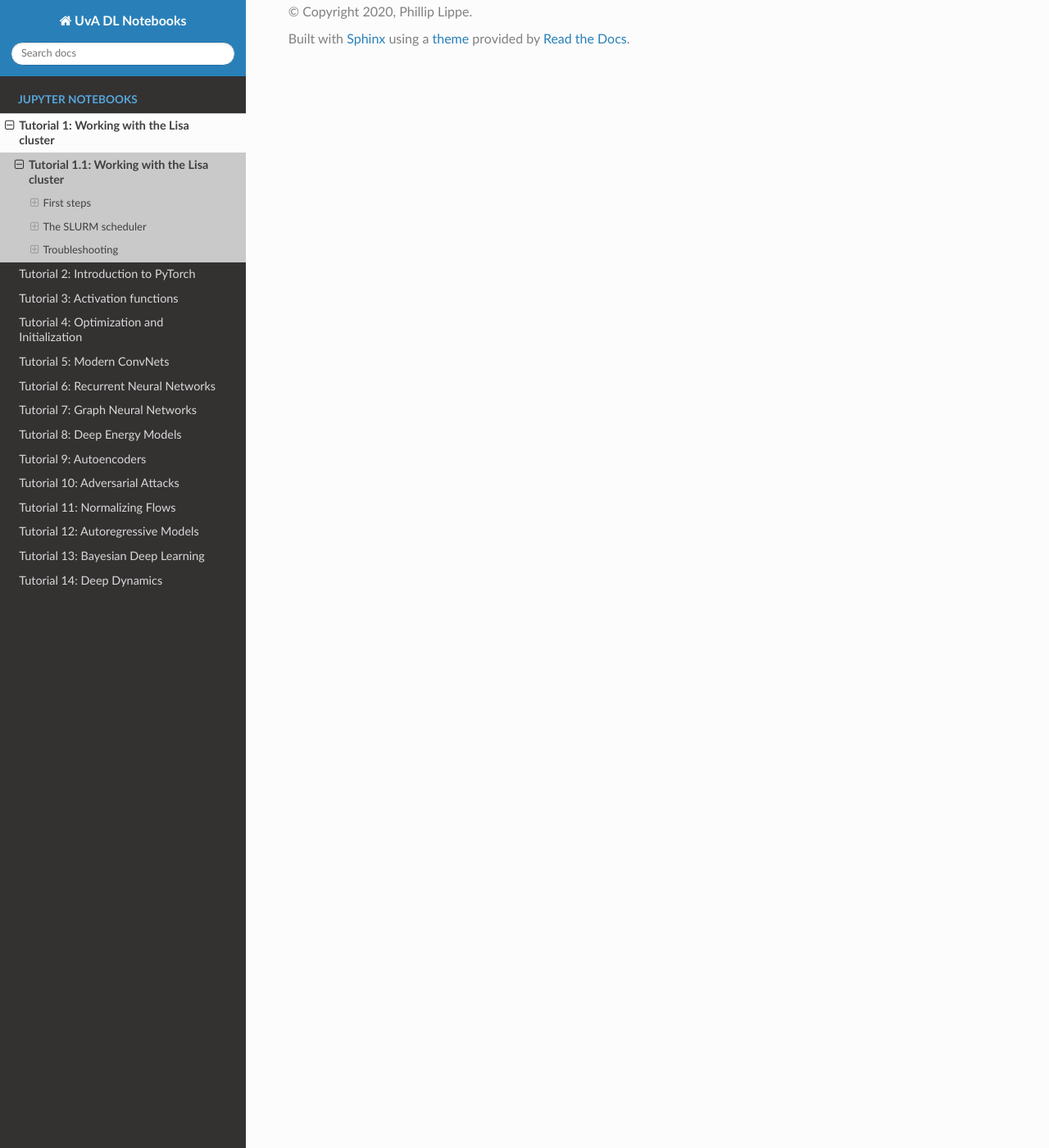
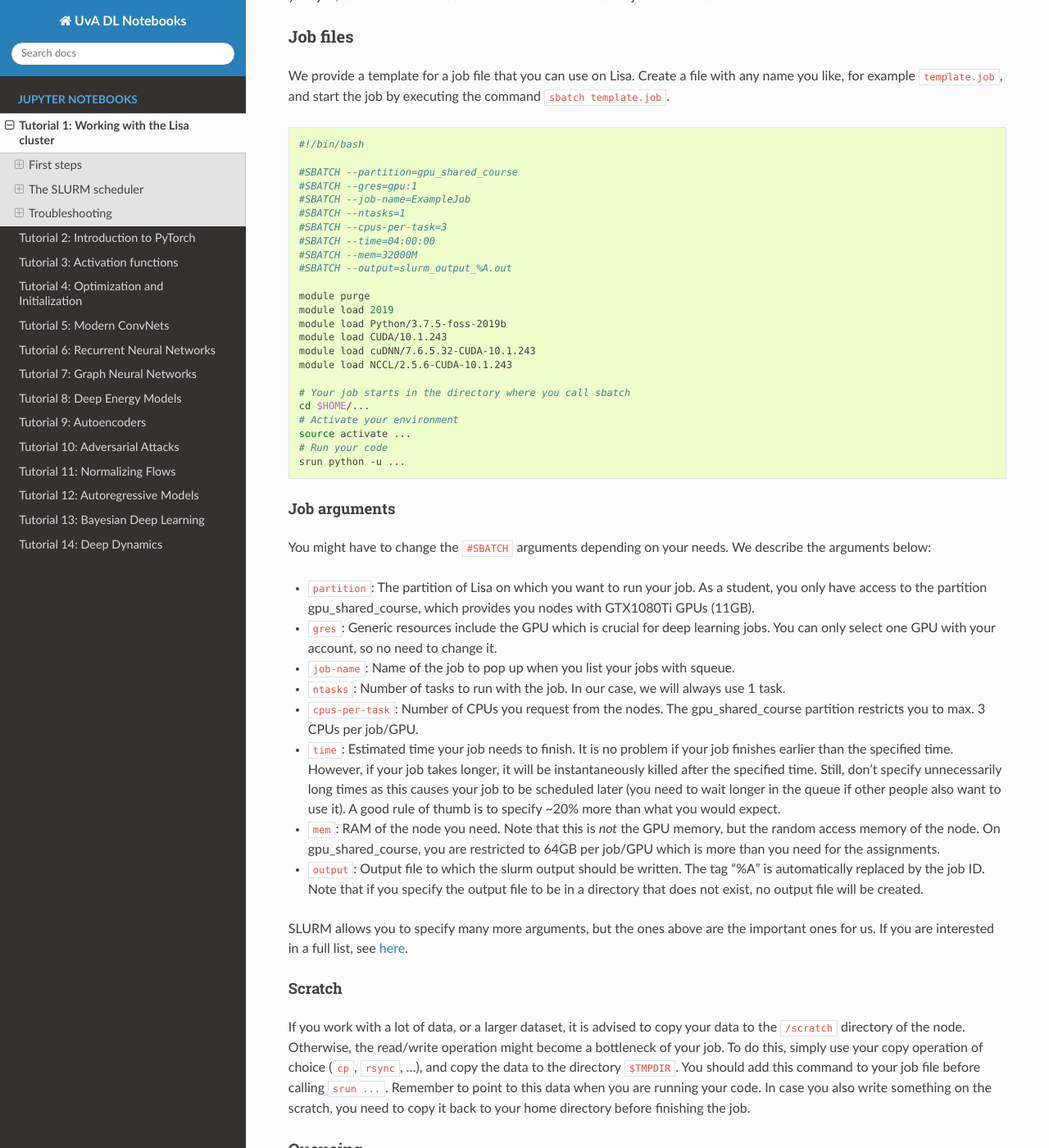
Before and after one commit to phlippe/uvadlc_notebooks, a Sphinx documentation site: the page built from docs/tutorial_notebooks/tutorial1/Lisa_Cluster.ipynb, in a window 1280 px wide and 1400 px high, scrolled down 1477 px. Shown: the whole window at 82% size. Built offline with Sphinx 7.4.7 and the Read the Docs theme 2.0.0, drawn with Linux system fonts in a browser that asks for light colours; pages that are not in the unit, such as notebooks, are missing from menus; some of the changed text lies outside the part shown.

Commit message:
Editing Tutorial 1

```diff
--- a/docs/index.rst
+++ b/docs/index.rst
@@ -103,7 +103,7 @@ Current progress
    :caption: Jupyter notebooks
    :maxdepth: 2
 
-   tutorial1
+   tutorial_notebooks/tutorial1/Lisa_Cluster
    tutorial2
    tutorial3
    tutorial4
```
Also changed, not shown: docs/tutorial_notebooks/tutorial1/Lisa_Cluster.ipynb.
